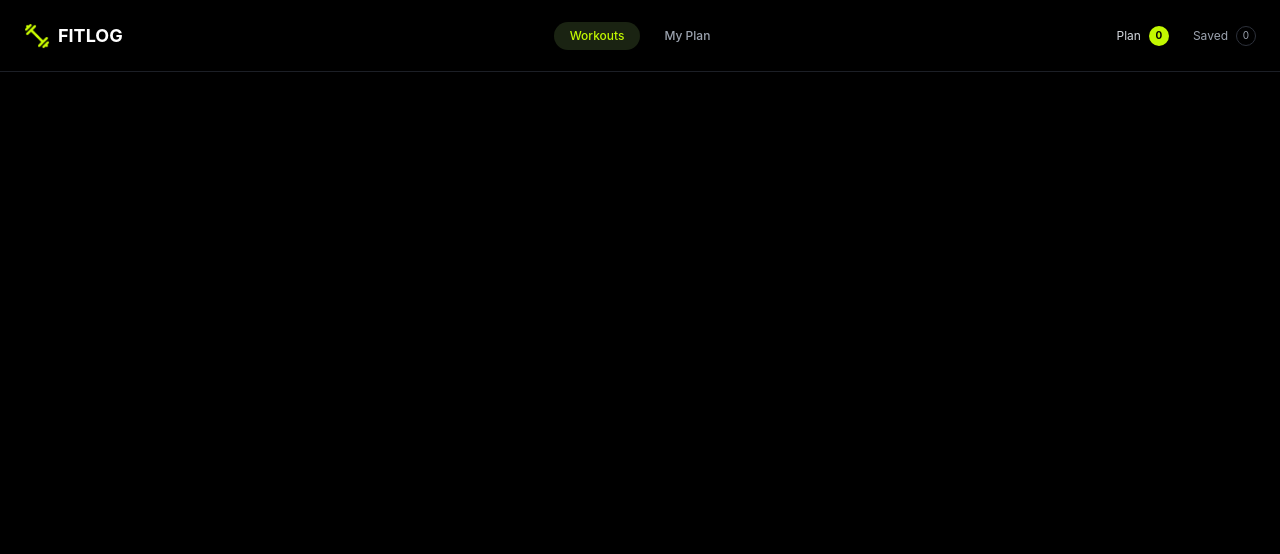
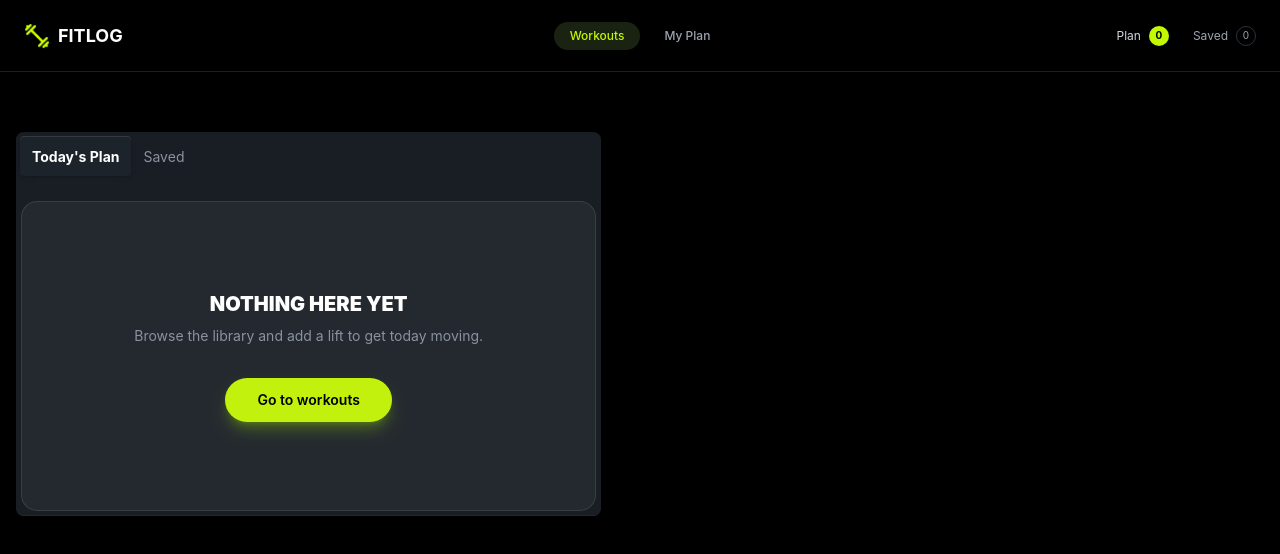
Before and after one commit to aurnobisaha/Fit-log, a Next.js app: page /listed-workouts in a window 1280 px wide. Shown: the top 554 px of the page. Built offline with nearby package versions, Linux system fonts and the light colour scheme.

Commit message:
add my-plan page

```diff
--- a/src/app/listed-workouts/page.tsx
+++ b/src/app/listed-workouts/page.tsx
@@ -1,14 +1,78 @@
+
 'use client';
 import React,{useContext} from 'react';
 import { LibraryContext } from '@/context/LibraryContext';
+import LibraryCard from '@/components/shared/libraryCard';
+import { Ilibrary } from '@/types/libraries.type';
+import Link from "next/link";
+
+const EmptyState = () => (
+    <div className="col-span-full flex flex-col items-center justify-center py-16 text-center">
+        <h2 className="text-xl font-black text-[#FFFFFF]">NOTHING HERE YET</h2>
+        <p className="mt-2 text-sm text-[#8A92A0]">
+            Browse the library and add a lift to get today moving.
+        </p>
+        <Link
+            href="/"
+            className="mt-8 rounded-full bg-[#C2F10D] px-8 py-3 text-sm font-semibold text-[#000000] shadow-lg shadow-lime-400/30 transition hover:bg-lime-300"
+        >
+            Go to workouts
+        </Link>
+    </div>
+);
 
 const ListedWorkouts = () => {
-    const  {plan, saved} = useContext(LibraryContext);
-    console.log( plan,saved,"Plan from context:","savelist");
+    const {plan, saved} = useContext(LibraryContext);
 
     return (
-        <div>
+        <div className="container mx-auto px-4 py-[60px]">
 
+            <div className="tabs tabs-box w-fit">
+
+                <input
+                    type="radio"
+                    name="my_tabs_1"
+                    className="tab text-[#8A92A0] checked:text-[#FFFFFF] checked:font-bold"
+                    aria-label="Today's Plan"
+                    defaultChecked
+                />
+
+                <div className="tab-content mt-6 w-full">
+                    <div className="min-h-[300px] rounded-2xl border border-white/10 bg-white/5 p-6">
+                        <div className="grid grid-cols-1 md:grid-cols-2 lg:grid-cols-3 gap-6">
+                            {
+                                plan.length > 0 ?
+                                plan.map((item: Ilibrary) => {
+                                    return <LibraryCard key={item.id} item={item} />;
+                                })
+                                : <EmptyState />
+                            }
+                        </div>
+                    </div>
+                </div>
+
+                <input
+                    type="radio"
+                    name="my_tabs_1"
+                    className="tab text-[#8A92A0] checked:text-[#FFFFFF] checked:font-bold"
+                    aria-label="Saved"
+                />
+
+                <div className="tab-content mt-6 w-full">
+                    <div className="min-h-[300px] rounded-2xl border border-white/10 bg-white/5 p-6">
+                        <div className="grid grid-cols-1 md:grid-cols-2 lg:grid-cols-3 gap-6">
+                            {
+                                saved.length > 0 ?
+                                saved.map((item: Ilibrary) => {
+                                    return <LibraryCard key={item.id} item={item} />;
+                                })
+                                : <EmptyState />
+                            }
+                        </div>
+                    </div>
+                </div>
+
+            </div>
         </div>
     );
 };
--- a/src/app/my-plan/page.tsx
+++ b/src/app/my-plan/page.tsx
@@ -1,5 +1,44 @@
 
-import React from "react";
+
+
+
+
+
+import React from 'react';
+import ListedWorkouts from '@/app/listed-workouts/page';
+
+const MyPlanPage = () => {
+    return (
+        <div className="container mx-auto  py-[60px] px-6">
+            <h2 className="text-2xl font-black text-[#FFFFFF] mb-1 uppercase">
+                MY PLAN
+            </h2>
+            <p className="text-[#8A92A0] text-sm ">
+                Cap of five lifts for today. Finish them, then load more.
+            </p>
+            <div className="mt-8 grid grid-cols-3 rounded-2xl border border-white/10 bg-white/5 p-6">
+  <div>
+    <p className="text-sm text-[#8A92A0]">Exercises</p>
+    <p className="text-4xl font-black text-[#CCFF00]">2</p>
+  </div>
+
+  <div className=" pl-6">
+    <p className="text-sm text-[#8A92A0]">Minutes</p>
+    <p className="text-4xl font-black text-[#FFFFFF]">23</p>
+  </div>
+
+  <div className="pl-6">
+    <p className="text-sm text-[#8A92A0]">Calories</p>
+    <p className="text-4xl font-black text-[#FFFFFF]">190</p>
+  </div>
+</div>
+            <ListedWorkouts />
+        </div>
+    );
+};
+
+export default MyPlanPage;
+/*import React from "react";
 import LibraryCard from "@/components/shared/libraryCard";
 import { Ilibrary } from "@/types/libraries.type";
 
@@ -37,4 +76,4 @@ const Libraries = async () => {
     );
 };
 
-export default Libraries;
+export default Libraries;*/
```
